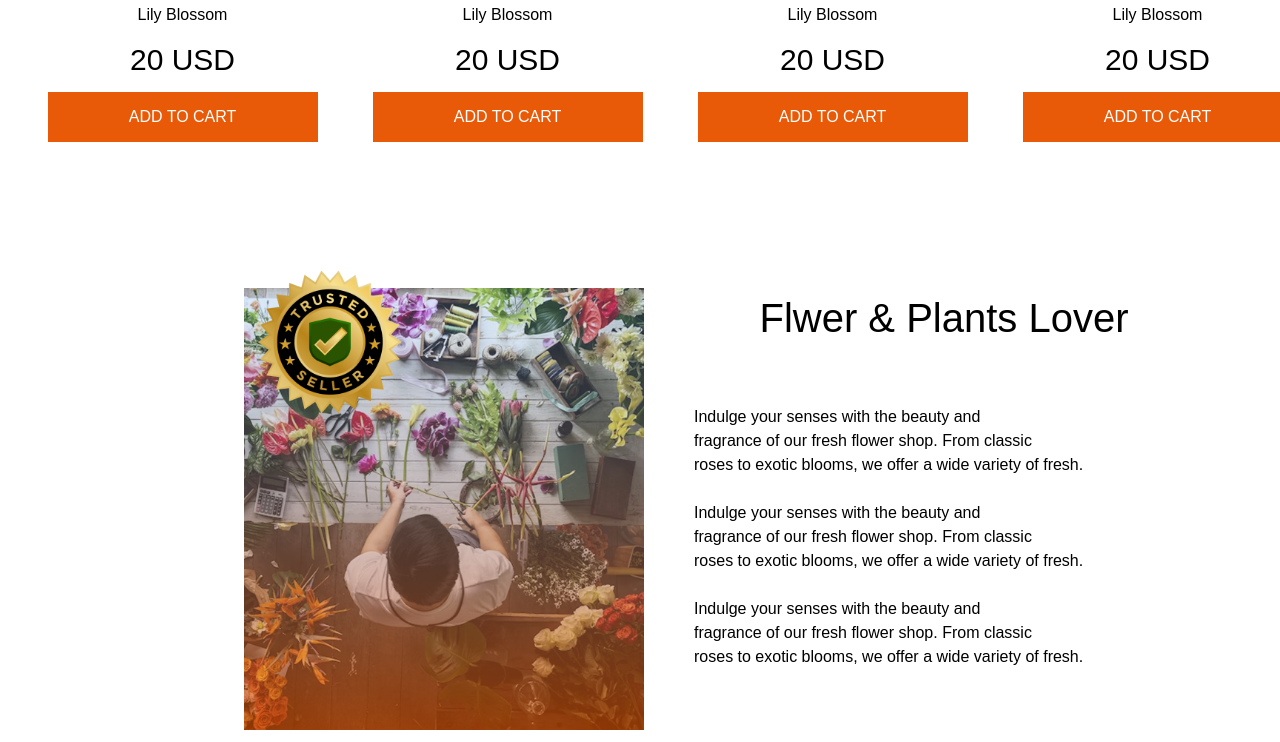
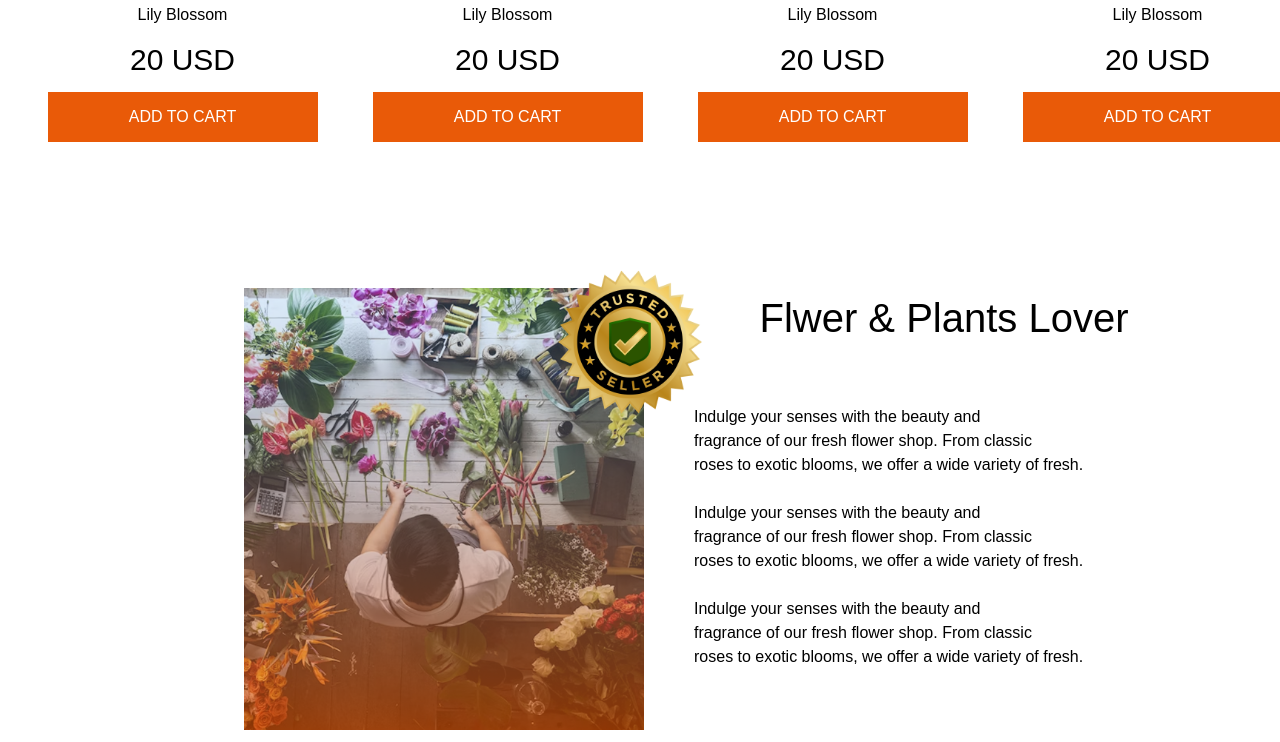
Before and after one commit to sakhawat236hossain/b12-assangment, a plain HTML site: page index.html in a window 1280 px wide. Shown: the part 1575-2317 px from the top of the page. Drawn offline with nearby package versions, Linux system fonts and the light colour scheme.

Commit message:
all rivition

```diff
--- a/styles/style.css
+++ b/styles/style.css
@@ -153,9 +153,12 @@ width: 400PX;
 .badge{
     position: absolute;
     height: 200px;
-   left: 230px;
-   bottom: 50px;
-top: 0px;
+
+    right: 550px;
+   /* left: 230px; */
+
+   bottom: 200px;
+top: 0;
 
 
 
```
